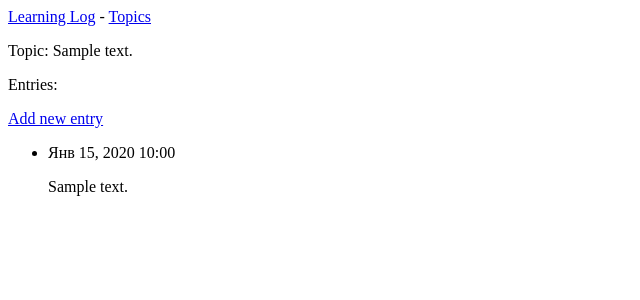
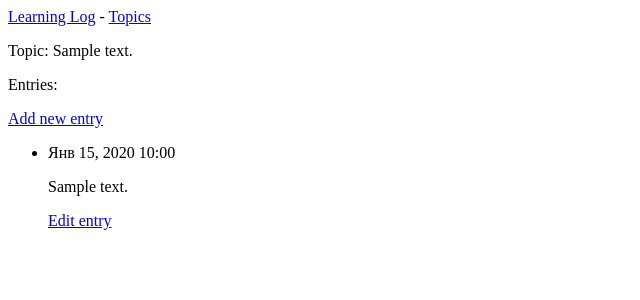
Before and after one commit to ArtemGrom/Project_WEB, a Django app: page /topics/1/ in a window 1280 px wide. Shown: the top 300 px of the page, without its empty margins (0-640 px from the left). Run offline with Django 3.2, Linux system fonts and the light colour scheme; tables that the repository leaves empty hold one stand-in row (values such as "Sample post").

Commit message:
Editing Entries

```diff
--- a/app/learning_logs/templates/learning_logs/topic.html
+++ b/app/learning_logs/templates/learning_logs/topic.html
@@ -13,6 +13,9 @@
     <li>
       <p>{{ entry.date_added|date:'M d, Y H:i' }}</p>
       <p>{{ entry.text|linebreaks }}</p>
+      <p>
+        <a href="{% url 'learning_logs:edit_entry' entry.id %}">Edit entry</a>
+      </p>
     </li>
   {% empty %}
     <li>There are no entries for this topic yet.</li>
--- a/app/learning_logs/urls.py
+++ b/app/learning_logs/urls.py
@@ -15,4 +15,6 @@ urlpatterns = [
     path('new_topic/', views.new_topic, name='new_topic'),
     # Страница для добавления новой записи
     path('new_entry/<int:topic_id>/', views.new_entry, name='new_entry'),
+    # Страница для редактирования записей
+    path('edit_entry/<int:entry_id>/', views.edit_entry, name='edit_entry'),
 ]
--- a/app/learning_logs/views.py
+++ b/app/learning_logs/views.py
@@ -1,5 +1,5 @@
 from django.shortcuts import render, redirect
-from .models import Topic
+from .models import Topic, Entry
 from .forms import TopicForm, EntryForm
 
 
@@ -60,3 +60,22 @@ def new_entry(request, topic_id):
     # Отображение пустой или недопустимой формы
     context = {'topic': topic, 'form': form}
     return render(request, 'learning_logs/new_entry.html', context)
+
+
+def edit_entry(request, entry_id):
+    """Редактирование существующей записи"""
+    entry = Entry.objects.get(id=entry_id)
+    topic = entry.topic
+
+    if request.method != 'POST':
+        # Начальный запрос, нужно заполнить форму сначала.
+        form = EntryForm(instance=entry)
+    else:
+        # POST данные предоставлены, обрабатываем
+        form = EntryForm(instance=entry, data=request.POST)
+        if form.is_valid():
+            form.save()
+        return redirect('learning_logs:topic', topic_id=topic.id)
+
+    context = {'entry': entry, 'topic': topic, 'form': form}
+    return render(request, 'learning_logs/edit_entry.html', context)
```
Also changed, not shown: app/learning_logs/templates/learning_logs/edit_entry.html (added, +15 -0 lines).
